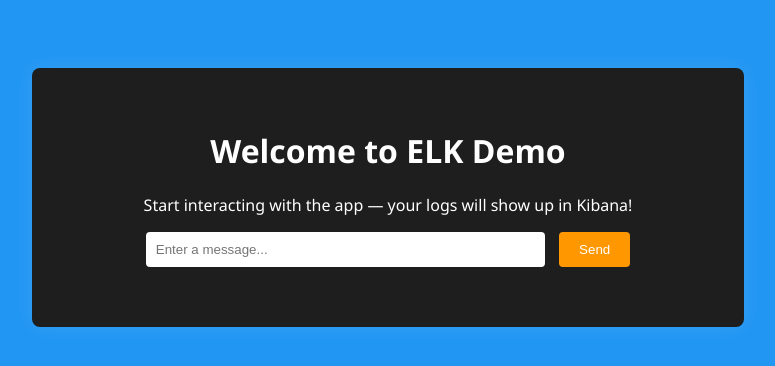
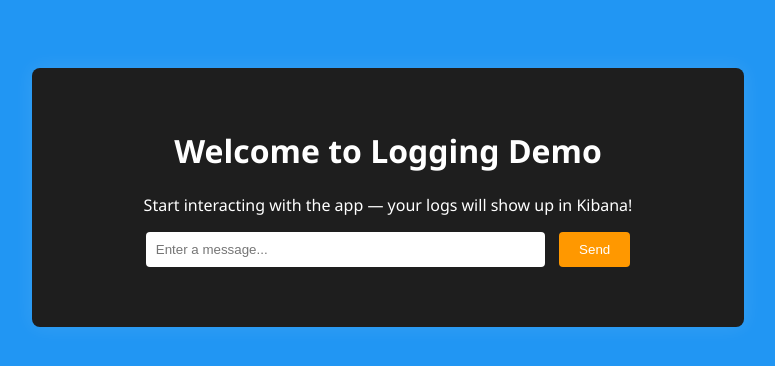
Before and after one commit to arunvel1988/elk-devops-demo, a Flask app: page / in a window 1280 px wide. Shown: the top 366 px of the page, without its empty margins (252-1027 px from the left). Run offline with Flask 3, Linux system fonts and the light colour scheme; parts of the project's set-up code (start-up, migrations or seed data) failed here and were passed over.

Commit message:
Update index.html

```diff
--- a/flask_app/templates/index.html
+++ b/flask_app/templates/index.html
@@ -3,12 +3,12 @@
 <head>
   <meta charset="UTF-8" />
   <meta name="viewport" content="width=device-width, initial-scale=1.0"/>
-  <title>ELK Demo App</title>
+  <title>Logging Demo App</title>
   <link rel="stylesheet" href="/static/style.css" />
 </head>
 <body>
   <div class="container">
-    <h1>Welcome to ELK Demo</h1>
+    <h1>Welcome to Logging Demo</h1>
     <p>Start interacting with the app — your logs will show up in Kibana!</p>
 
     <form id="msgForm">
```
